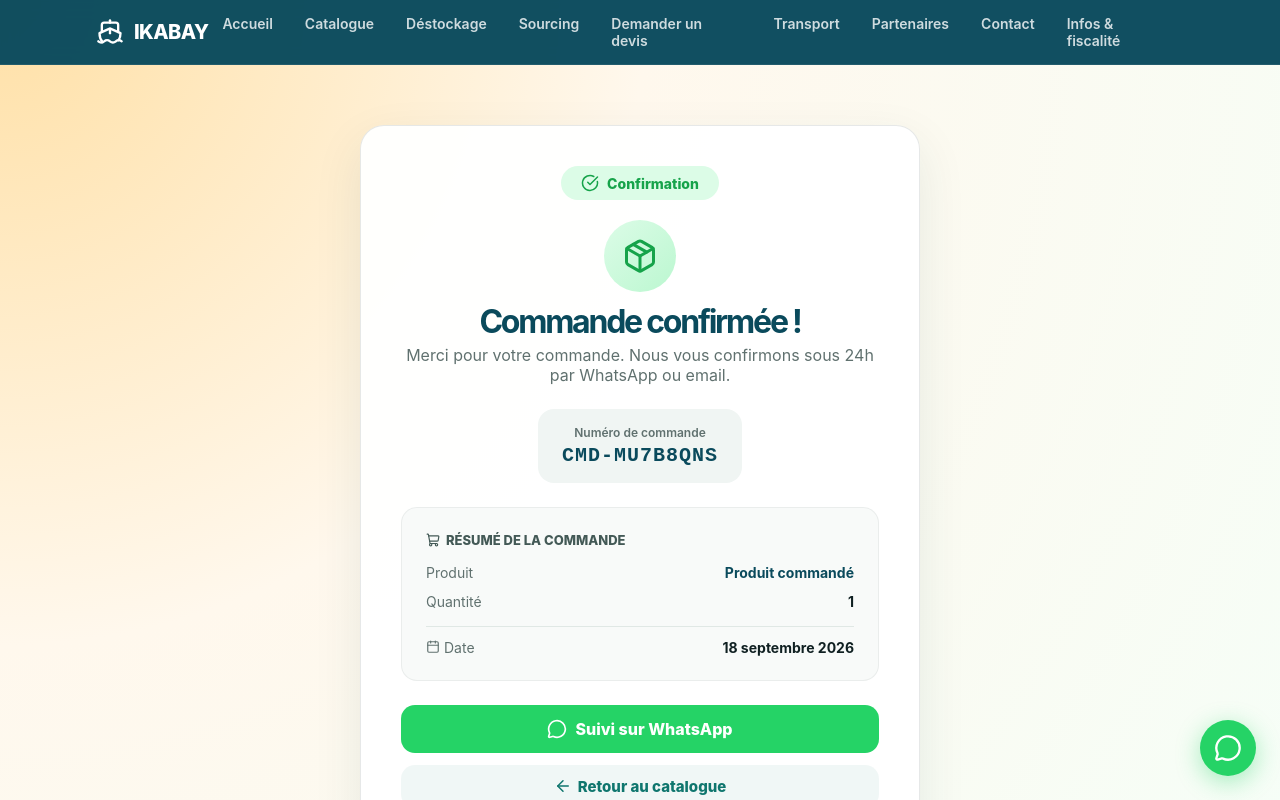
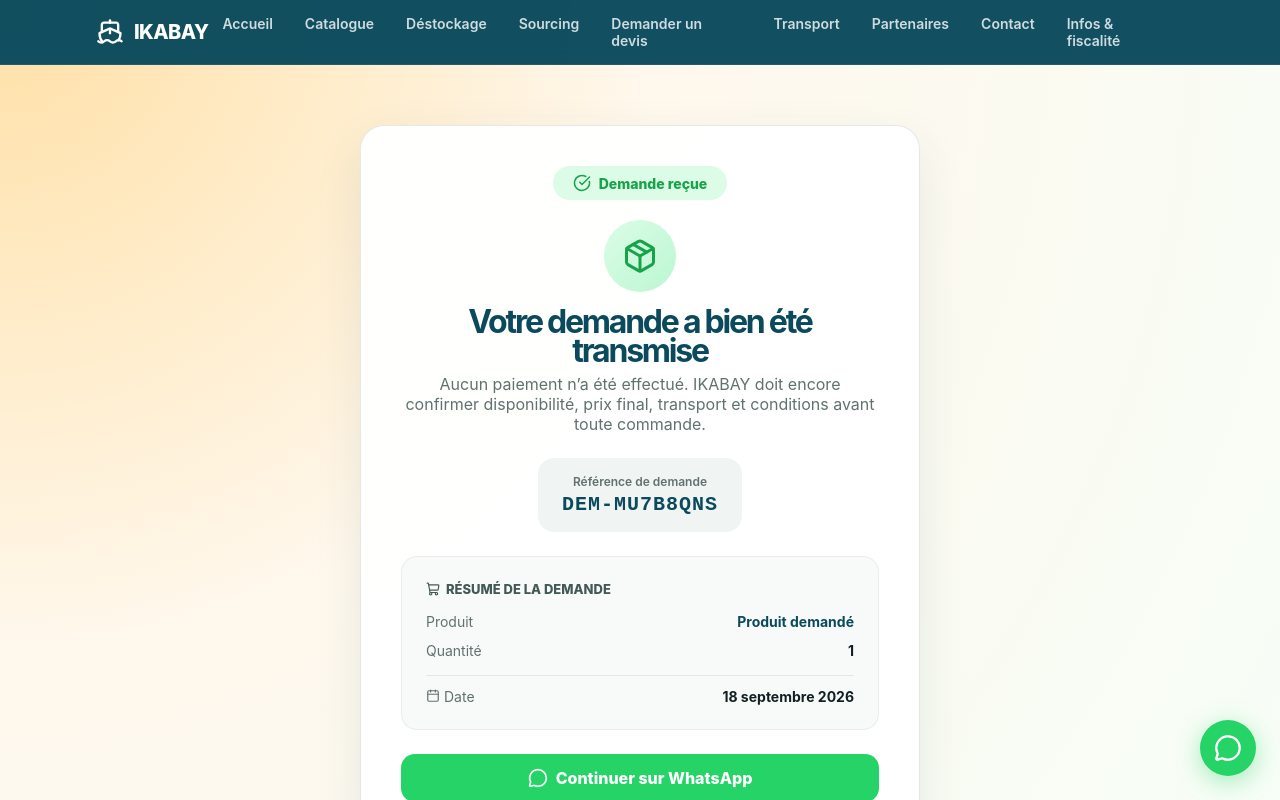
Before and after one commit to CVlad97/IKABAY, a React (Vite) app: page /commande-confirmee in a window 1280 px wide. Shown: the top 800 px of the page. Built offline with nearby package versions, Linux system fonts and the light colour scheme; no server answers.

Commit message:
fix: distinguish product requests from paid orders

```diff
--- a/src/pages/OrderConfirmPage.jsx
+++ b/src/pages/OrderConfirmPage.jsx
@@ -28,8 +28,8 @@ export function OrderConfirmPage() {
   }, []);
 
   const displayOrder = order || {
-    id: orderId || 'CMD-' + Date.now().toString(36).toUpperCase(),
-    product_name: product || 'Produit commandé',
+    id: orderId || 'DEM-' + Date.now().toString(36).toUpperCase(),
+    product_name: product || 'Produit demandé',
     quantity: parseInt(qty) || 1,
     price: parseFloat(price) || 0,
     date: new Date().toLocaleDateString('fr-FR', {
@@ -54,7 +54,7 @@ export function OrderConfirmPage() {
           fontSize: 14, fontWeight: 800, marginBottom: 20
         }}>
           <CheckCircle size={18} />
-          Confirmation
+          Demande reçue
         </div>
 
         {/* Icon */}
@@ -68,10 +68,10 @@ export function OrderConfirmPage() {
         </div>
 
         <h1 style={{ fontSize: 'clamp(24px, 4vw, 32px)', color: '#0a4a5c', margin: '0 0 8px' }}>
-          Commande confirmée !
+          Votre demande a bien été transmise
         </h1>
         <p style={{ color: '#60716f', fontSize: 16, margin: '0 0 24px' }}>
-          Merci pour votre commande. Nous vous confirmons sous 24h par WhatsApp ou email.
+          Aucun paiement n’a été effectué. IKABAY doit encore confirmer disponibilité, prix final, transport et conditions avant toute commande.
         </p>
 
         {/* Order number */}
@@ -80,7 +80,7 @@ export function OrderConfirmPage() {
           marginBottom: 24, display: 'inline-block'
         }}>
           <span style={{ fontSize: 12, color: '#60716f', fontWeight: 600, display: 'block', marginBottom: 4 }}>
-            Numéro de commande
+            Référence de demande
           </span>
           <span style={{
             fontSize: 20, fontWeight: 900, color: '#0a4a5c',
@@ -101,7 +101,7 @@ export function OrderConfirmPage() {
             textTransform: 'uppercase', margin: '0 0 16px',
             display: 'flex', alignItems: 'center', gap: 6
           }}>
-            <ShoppingCart size={14} /> Résumé de la commande
+            <ShoppingCart size={14} /> Résumé de la demande
           </h4>
           <div style={{ display: 'grid', gap: 12 }}>
             <div style={{ display: 'flex', justifyContent: 'space-between', fontSize: 14 }}>
@@ -133,7 +133,7 @@ export function OrderConfirmPage() {
         </div>
 
         {/* WhatsApp support button */}
-        <a href={waMessage(`Bonjour Ikabay, je suis ${displayOrder.client_name || ''} et j'ai passé commande (réf: ${displayOrder.id}). Suivi SVP.`)}
+        <a href={waMessage(`Bonjour IKABAY, je suis ${displayOrder.client_name || ''} et je souhaite poursuivre ma demande (réf: ${displayOrder.id}).`)}
           target="_blank" rel="noreferrer"
           style={{
             display: 'inline-flex', alignItems: 'center', justifyContent: 'center', gap: 8,
@@ -141,7 +141,7 @@ export function OrderConfirmPage() {
             padding: '14px 28px', fontWeight: 800, fontSize: 16, cursor: 'pointer',
             textDecoration: 'none', width: '100%', marginBottom: 12
           }}>
-          <MessageCircle size={20} /> Suivi sur WhatsApp
+          <MessageCircle size={20} /> Continuer sur WhatsApp
         </a>
 
         {/* Back to catalogue */}
```
